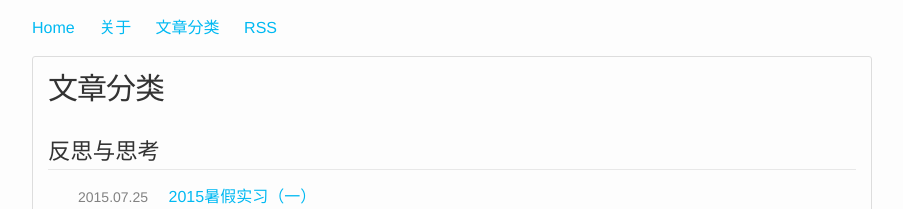
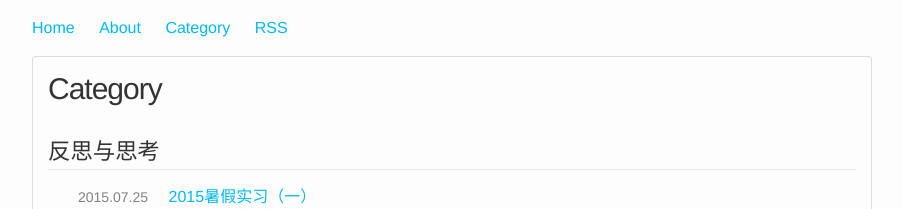
Before and after one commit to yanglh13/zzuieliyaoli.github.io, a Jekyll site: the page built from category.html, in a window 1280 px wide. Shown: the top 209 px of the page, without its empty margins (188-1091 px from the left). Built offline with Jekyll 4.4.1, drawn with Linux system fonts in a browser that asks for light colours; comment, search, counter and statistics services are not loaded.

Commit message:
chinese to english

```diff
--- a/about.md
+++ b/about.md
@@ -1,6 +1,6 @@
 ---
 layout: pageAbout
-title: 关于
+title: About
 permalink: /about/
 ---
 
--- a/category.html
+++ b/category.html
@@ -1,7 +1,7 @@
 ---
 layout: pageAbout
-title: 文章分类
-header: 文章分类
+title: Category
+header: Category
 permalink: /category/
 ---
 {% for category in site.categories %}
```
